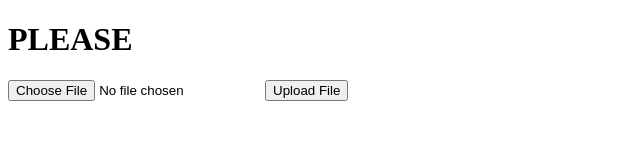
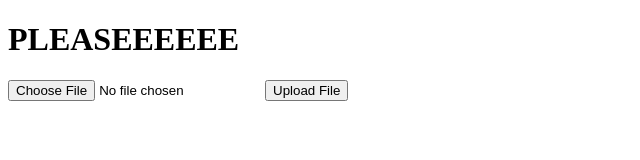
Before and after one commit to jtepp/Syllabus, a plain HTML site: page public/index.html in a window 1280 px wide. Shown: the whole page, without its empty margins (0-640 px from the left). Drawn offline with Linux system fonts and the light colour scheme.

Commit message:
Update index.html

```diff
--- a/public/index.html
+++ b/public/index.html
@@ -9,7 +9,7 @@
 </head>
 
 <body>
-  <h1>PLEASE</h1>
+  <h1>PLEASEEEEEE</h1>
   <input type="file" name="file" id="file" accept="image/*">
   <button id="upload">Upload File</button>
 
```
